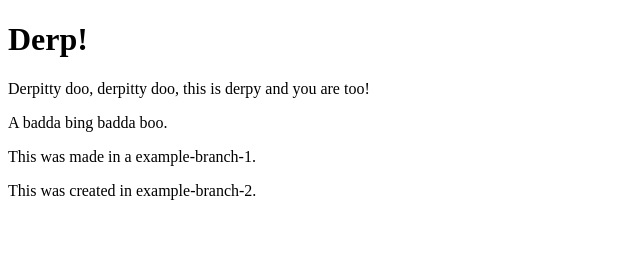
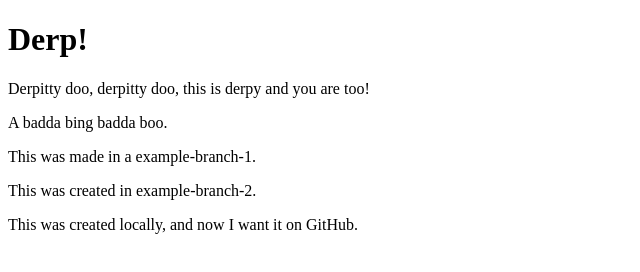
Before and after one commit to mark-ramsden-qhr/scratchpad, a plain HTML site: page index.html in a window 1280 px wide. Shown: the whole page, without its empty margins (0-640 px from the left). Drawn offline with Linux system fonts and the light colour scheme.

Commit message:
added paragraph for GitHub

```diff
--- a/index.html
+++ b/index.html
@@ -10,5 +10,6 @@
 		<p>A badda bing badda boo.</p>
 		<p>This was made in a example-branch-1.</p>
 		<p>This was created in example-branch-2.</p>
+		<p>This was created locally, and now I want it on GitHub.</p>
 	</body>
 </html>
```
